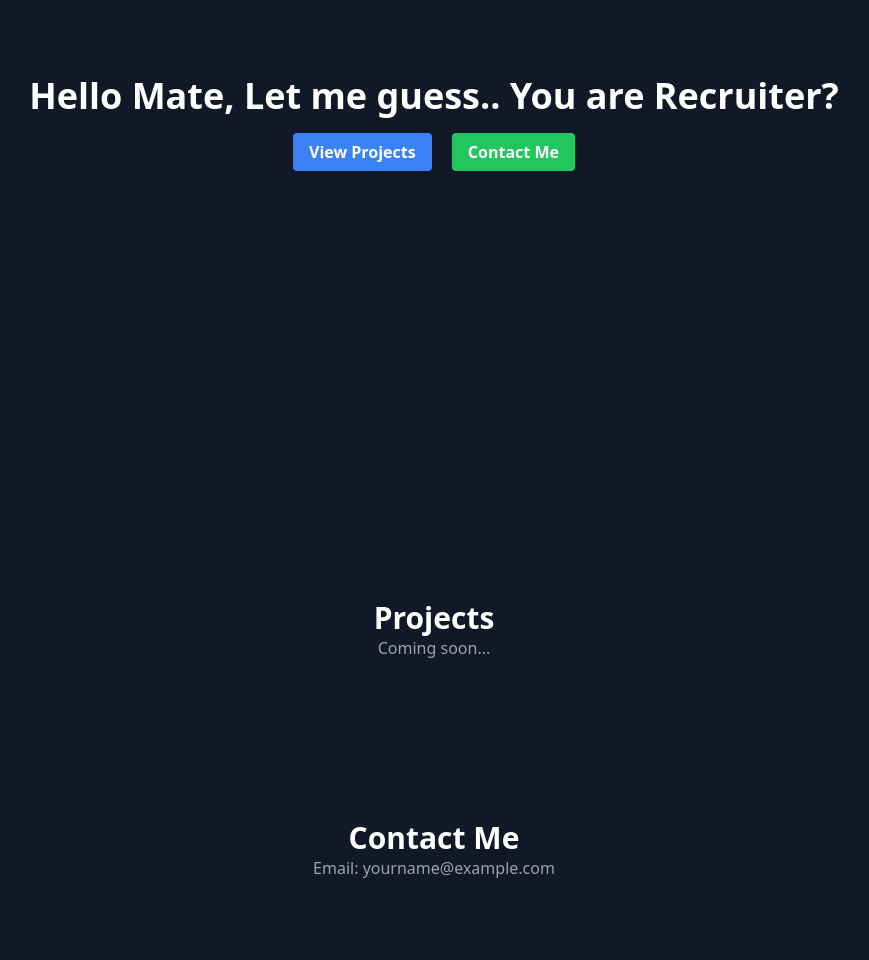
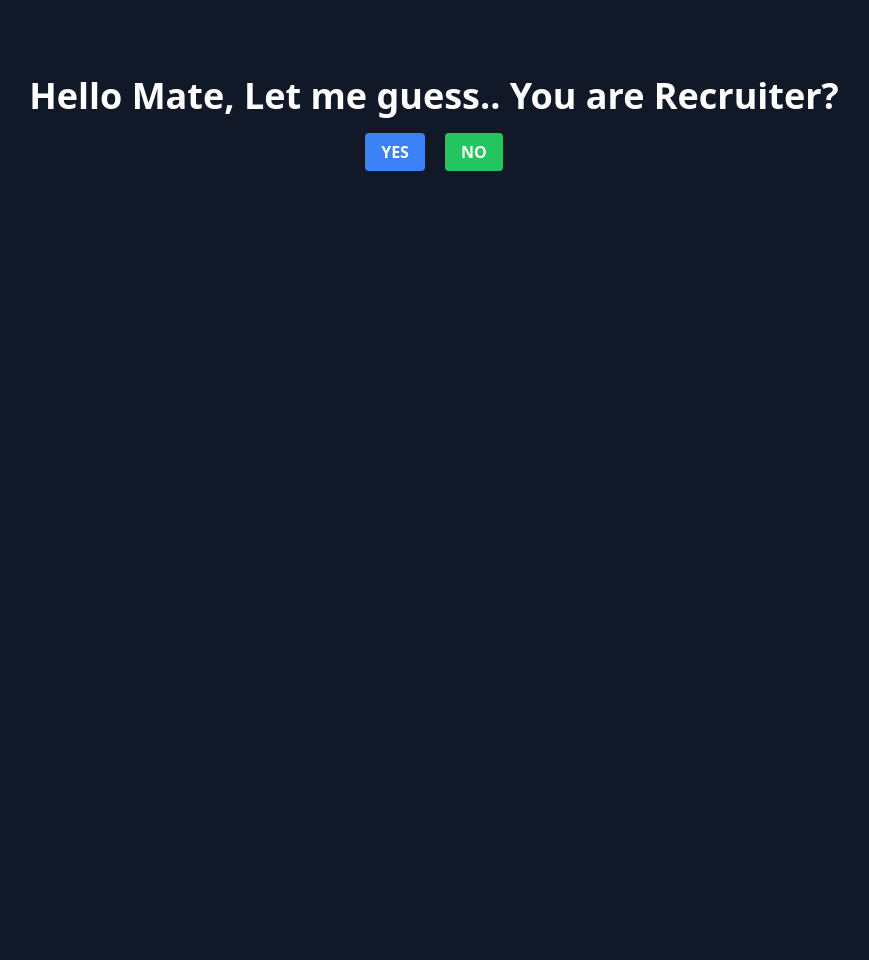
Before and after one commit to Girish-kumar-11/Portfolio, a plain HTML site: page index.html in a window 1280 px wide. Shown: the part 280-1240 px from the top of the page, without its empty margins (206-1075 px from the left). After the commit the page ends 800 px from the top, so only its background shows below. Drawn offline with nearby package versions, Linux system fonts and the light colour scheme.

Commit message:
Update index.html

```diff
--- a/index.html
+++ b/index.html
@@ -10,19 +10,9 @@
     <div class="min-h-screen flex flex-col items-center justify-center">
         <h1 class="text-4xl font-bold">Hello Mate, Let me guess.. You are Recruiter?</h1>
         <div class="mt-6">
-            <a href="Yes" class="bg-blue-500 hover:bg-blue-700 text-white font-bold py-2 px-4 rounded">View Projects</a>
-            <a href="No" class="ml-4 bg-green-500 hover:bg-green-700 text-white font-bold py-2 px-4 rounded">Contact Me</a>
+            <a href="Yes.html" class="bg-blue-500 hover:bg-blue-700 text-white font-bold py-2 px-4 rounded">YES</a>
+            <a href="No.html" class="ml-4 bg-green-500 hover:bg-green-700 text-white font-bold py-2 px-4 rounded">NO</a>
         </div>
     </div>
-
-    <section id="projects" class="py-20 text-center">
-        <h2 class="text-3xl font-semibold">Projects</h2>
-        <p class="text-gray-400">Coming soon...</p>
-    </section>
-
-    <section id="contact" class="py-20 text-center">
-        <h2 class="text-3xl font-semibold">Contact Me</h2>
-        <p class="text-gray-400">Email: yourname@example.com</p>
-    </section>
 </body>
 </html>
```
